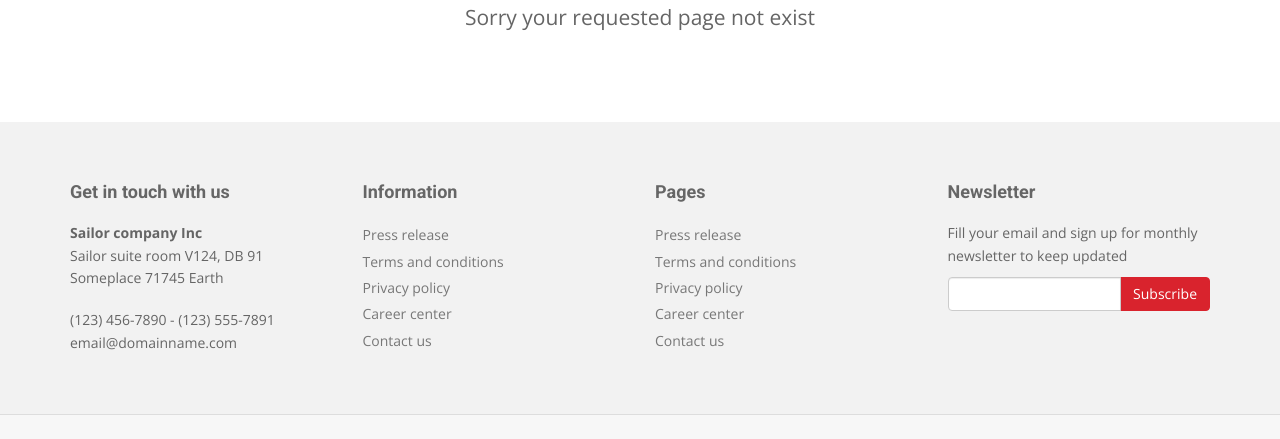
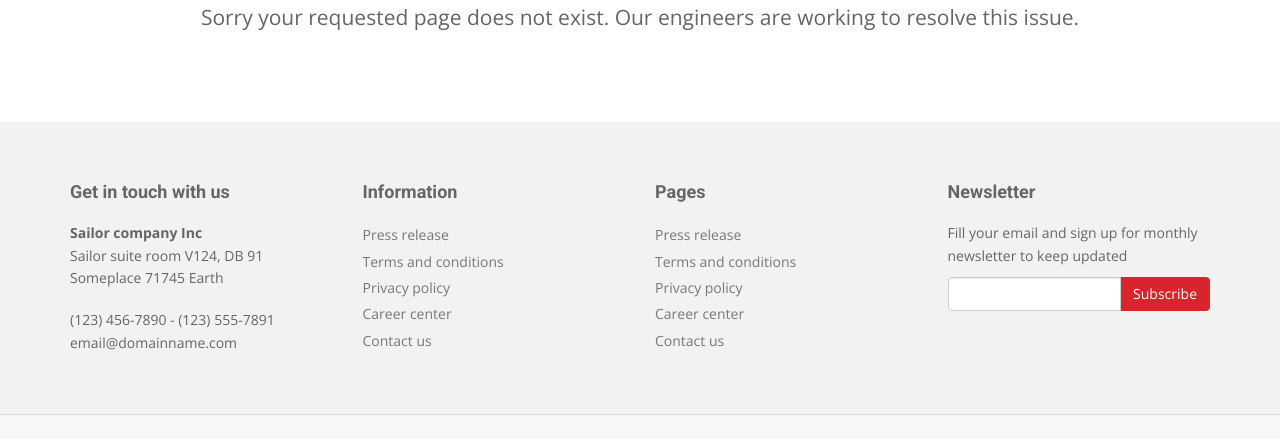
Before and after one commit to chinbv/OTBootstrap, a plain HTML site: page 404.html in a window 1280 px wide. Shown: the part 550-989 px from the top of the page. Drawn offline with nearby package versions, Linux system fonts and the light colour scheme.

Commit message:
minor spelling changes

```diff
--- a/404.html
+++ b/404.html
@@ -129,7 +129,7 @@
 			<div class="col-lg-12">
 				<div class="text-center">
 				<h2 class="error">404</h2>
-				<p class="lead">Sorry your requested page not exist</p>
+				<p class="lead">Sorry your requested page does not exist.  Our engineers are working to resolve this issue.</p>
 				</div>
 		</div>
 		</div>
```
Also changed, not shown: contact.html (+1 -1 lines).
